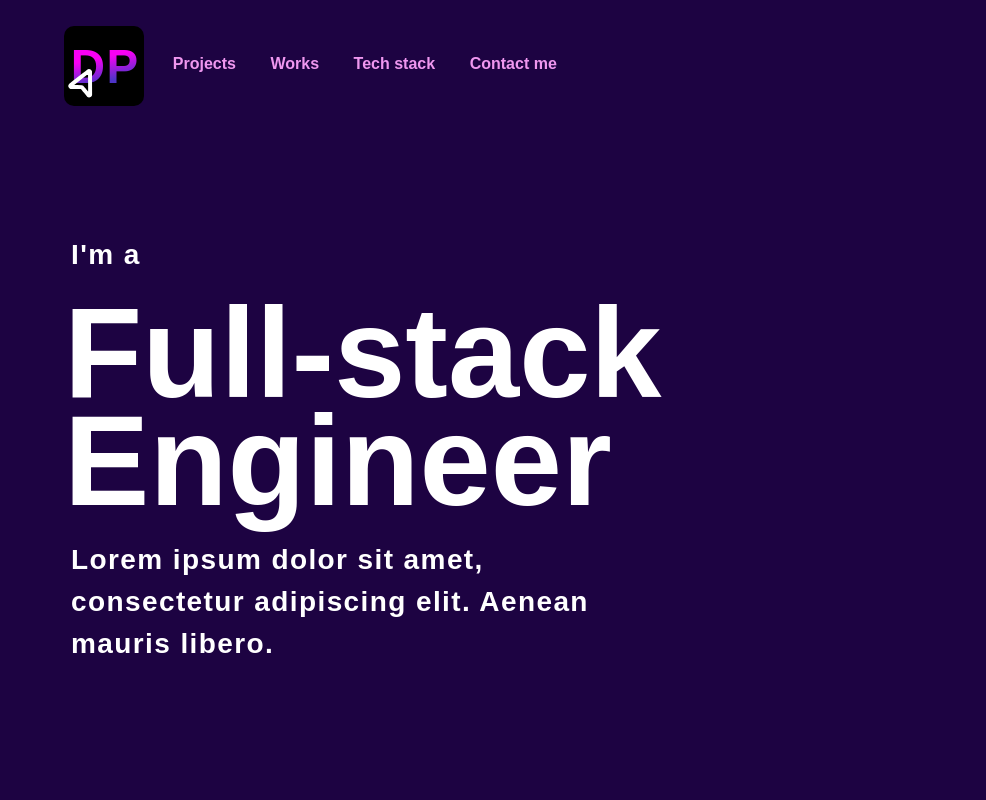
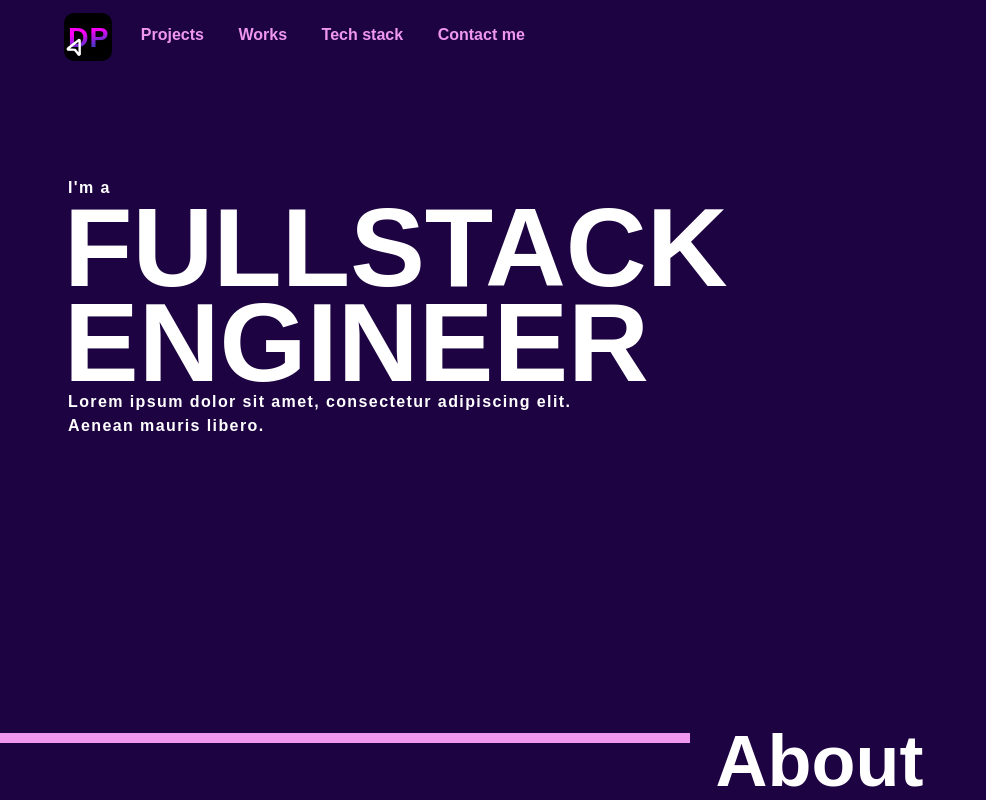
Before and after one commit to danskyvich/web-portfolio, a React (Vite) app in the folder my-vite-portfolio/: page / in a window 1280 px wide. Shown: the whole page, without its empty margins (0-986 px from the left). Built offline with nearby package versions, Linux system fonts and the light colour scheme.

Commit message:
commit after running `npm run build`

```diff
--- a/my-vite-portfolio/index.html
+++ b/my-vite-portfolio/index.html
@@ -3,7 +3,6 @@
   <head>
     <meta charset="UTF-8" />
     <link rel="icon" type="image/svg+xml" href="favicon.svg" />
-    <link rel="stylesheet" href="./src/index.module.css"/>
     <meta name="viewport" content="width=device-width, initial-scale=1.0" />
     <meta name="author" content="Danilo Pelin"/>
     <meta name="description" content="A personal repository of all my projects and works"/>
--- a/my-vite-portfolio/src/components/banner/main-banner.jsx
+++ b/my-vite-portfolio/src/components/banner/main-banner.jsx
@@ -7,7 +7,13 @@ const Banner = ({ref}) => {
         viewport={{ root: ref}}
     >
        <p className={styles['banner-text']}id={styles.upper}>I'm a </p>
-       <span id={styles.important}>Full-stack <br/>Engineer</span>
+       <span id={styles.important}>FULLSTACK <br/><motion.span
+        initial={{ color: '#ffffff'}}
+        whileHover={{ color: '#ed0d8cff'}}
+        transition={{ transform: { duration: 0.05}}}
+       >
+        ENGINEER
+        </motion.span></span>
        <p className={styles['banner-text']}id={styles.lower}> Lorem ipsum dolor sit amet, consectetur adipiscing elit. Aenean mauris libero.</p>
     </motion.div>
 }
--- a/my-vite-portfolio/src/components/banner/main-banner.module.css
+++ b/my-vite-portfolio/src/components/banner/main-banner.module.css
@@ -24,15 +24,14 @@
             font-weight: 600;
             letter-spacing: 1.4px;
             width: 50%;
-            font-size: 1.75em;
+            font-size: 1em;
             padding: 0 0.25em;
         }
         #important {
             flex: 1;
             display: inline-block;
             color: white;
-            font-size: 8em;
+            font-size: 7em;
             line-height: 0.85;
             font-weight: 700;
-            padding: 2% 0;
         }
--- a/my-vite-portfolio/src/components/footer/footer.module.css
+++ b/my-vite-portfolio/src/components/footer/footer.module.css
@@ -12,8 +12,9 @@
         flex-direction: column;
         gap: 5px;
         color: rgb(255, 255, 255);
-        font-size: 0.8em;
+        font-size: 1em;
         align-items: center;
+        padding: 1% 5% 5% 5%;
     }
         .footer-text > hr {
             width: 20em;
@@ -35,7 +36,7 @@
             width: 50%;
             gap: 2.5%;
             font-weight: 600;
-            font-size: 0.8em;
+            font-size: 1em;
             align-items: center;
         }
         .your-name {
--- a/my-vite-portfolio/src/components/header/header.module.css
+++ b/my-vite-portfolio/src/components/header/header.module.css
@@ -4,15 +4,15 @@
     flex: 0;
     width: 100%;
     height: fit-content;
-    padding: 2% 5%;
+    padding: 1% 5%;
     gap: 2%;
     align-items: center;
 }
     .header-container > img {
         display: flex;
         flex: 0 1 auto;
-        width: 5em;
-        height: 5em;
+        width: 3em;
+        height: 3em;
         border-radius: 10px;
     }
     .space {
```
